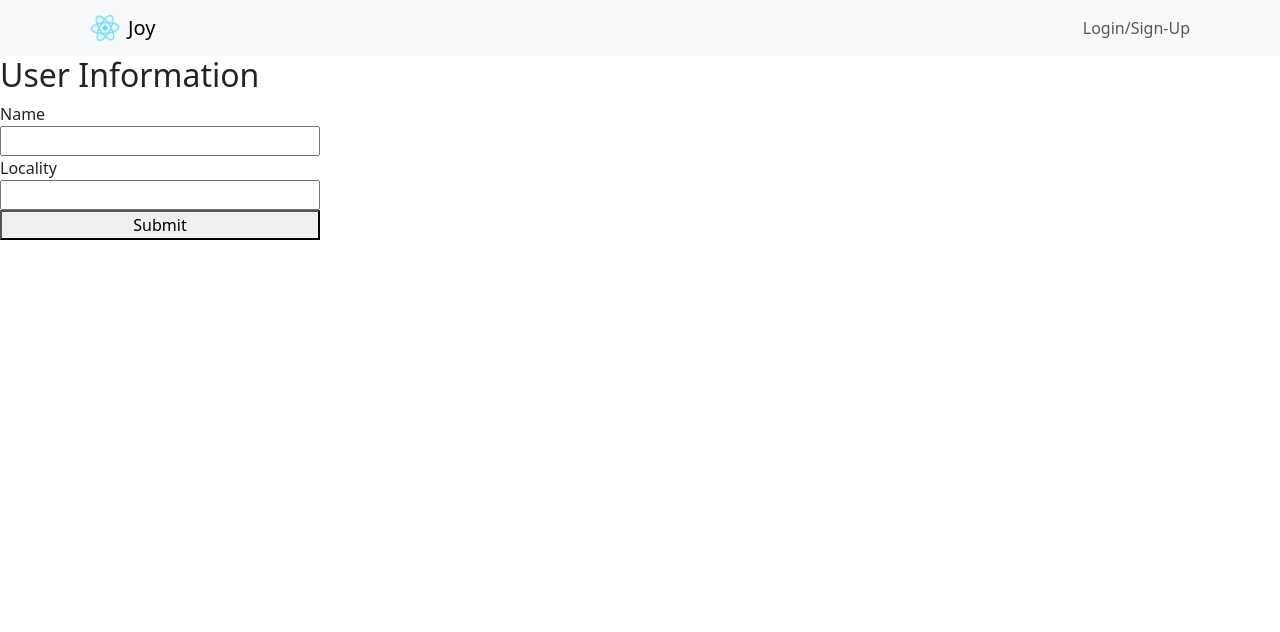
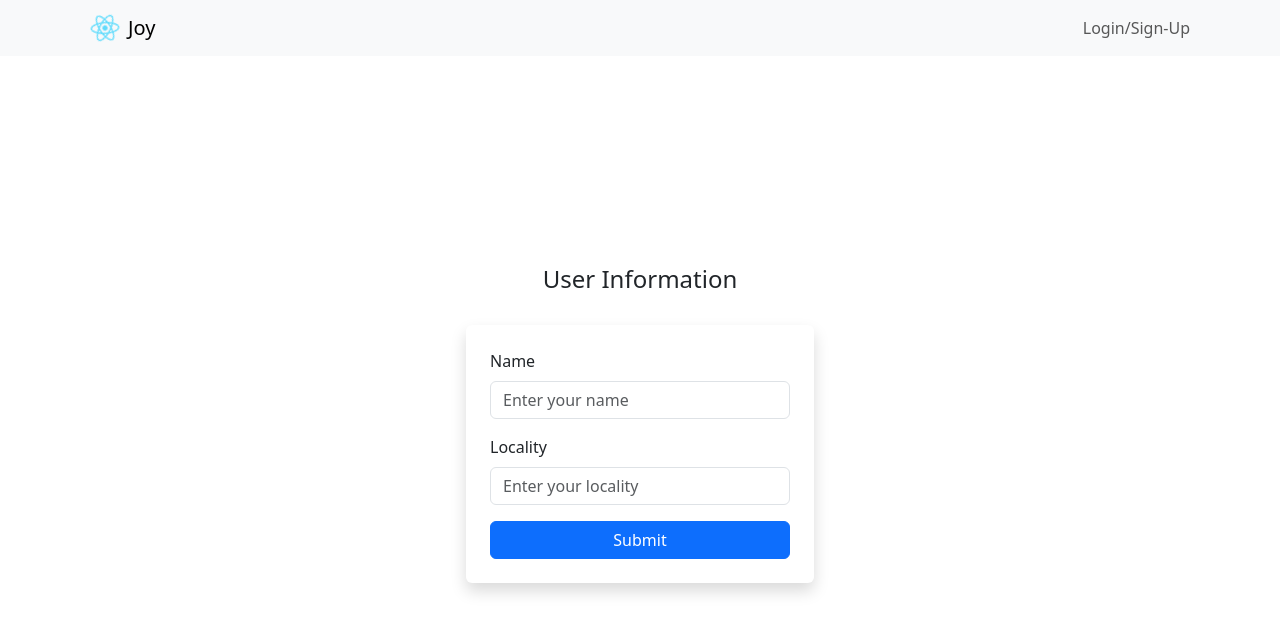
Before and after one commit to J0SAL/firebase-crud, a React (Create React App) app in the folder ui/: page /user-info in a window 1280 px wide. Shown: the top 632 px of the page. Built offline with nearby package versions, Linux system fonts and the light colour scheme.

Commit message:
User info page

```diff
--- a/ui/src/components/signin/UserInfo.jsx
+++ b/ui/src/components/signin/UserInfo.jsx
@@ -1,6 +1,6 @@
 import React, { useState } from 'react'
 import { useAuth } from '../../context/AuthContext';
-
+import { Col, Container, Row, Form, Button } from "react-bootstrap";
 
 var default_user = {
     user_name: "",
@@ -23,35 +23,41 @@ function UserInfo() {
     }
 
     return (
-        <div>
-            <h2>User Information</h2>
-            <form onSubmit={handleSubmit}>
-                <div
-                    style={{
-                        display: "flex",
-                        flexDirection: "column",
-                        minWidth: "25vw",
-                        width: "25vw",
-                    }}
-                >
-                    Name{" "}
-                    <input
+        <Container className="d-flex justify-content-center align-items-center" style={{ minHeight: "92vh" }}>
+            <Row className="w-100">
+                <Col xs={12} className="text-center mb-4">
+                    <h4>User Information</h4>
+                </Col>
+                <Col xs={12} md={4} className="mx-auto">
+                    <Form onSubmit={handleSubmit} className="p-4 bg-white rounded shadow">
+                        <Form.Group className="mb-3">
+                            <Form.Label>Name</Form.Label>
+                            <Form.Control
                                 type="text"
                                 name="user_name"
                                 value={user.user_name}
                                 onChange={handleChange}
+                                placeholder="Enter your name"
                             />
-                    Locality{" "}
-                    <input
+                        </Form.Group>
+                        <Form.Group className="mb-3">
+                            <Form.Label>Locality</Form.Label>
+                            <Form.Control
                                 type="text"
                                 name="locality"
                                 value={user.locality}
                                 onChange={handleChange}
+                                placeholder="Enter your locality"
                             />
-                    <button type="submit">Submit</button>
-                </div>
-            </form>
-        </div>
+                        </Form.Group>
+                        <Button type="submit" variant="primary" className="w-100">
+                            Submit
+                        </Button>
+                    </Form>
+                </Col>
+            </Row>
+        </Container>
+
     );
 }
 
--- a/ui/src/context/AuthContext.jsx
+++ b/ui/src/context/AuthContext.jsx
@@ -20,6 +20,11 @@ export const AuthProvider = ({ children }) => {
             getUser(jwtToken);
         }
     }, [jwtToken])
+    useEffect(() => {
+        if (user) {
+            navigate("/")
+        }
+    }, [user])
 
     const getUser = async (token) => {
         try {
@@ -29,7 +34,6 @@ export const AuthProvider = ({ children }) => {
             } else {
                 setUser(res?.data?.user)
                 toast.success(`Welcome ${res?.data?.user?.name}!🎉`)
-                navigate("/");
             }
         }
         catch (error) {
```
Also changed, not shown: 1 other file (tests, documents, lock files or other folders). Lines whose indentation alone changed are shown as unchanged.
